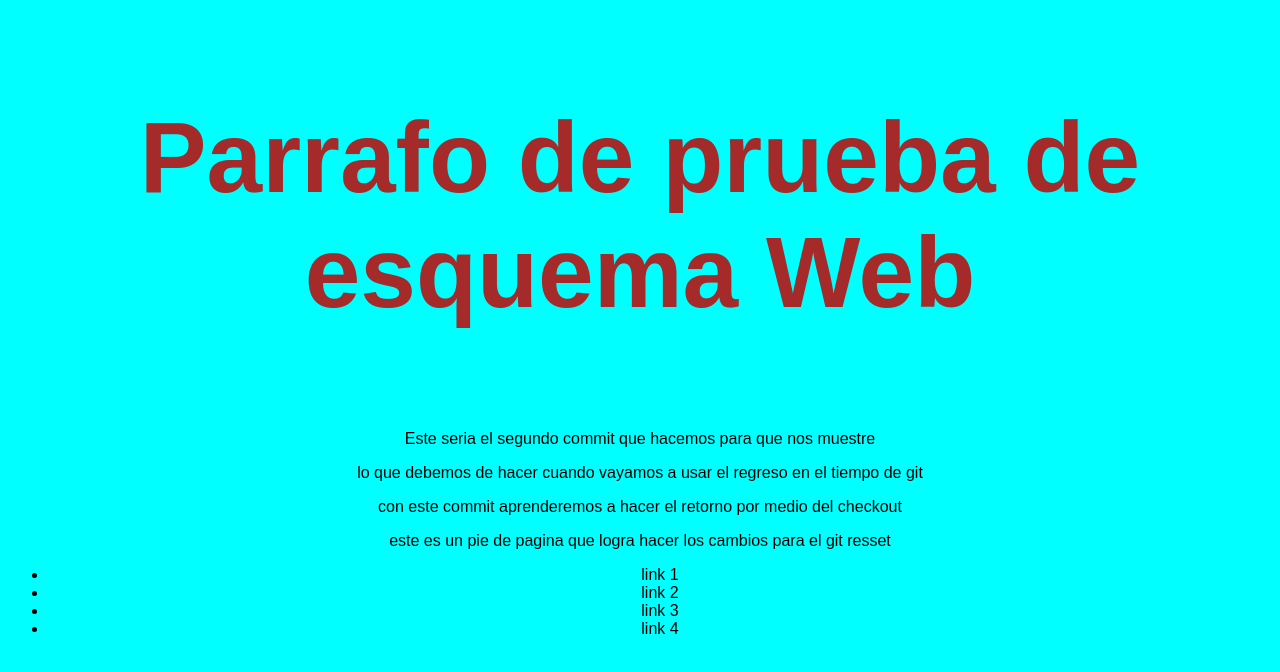
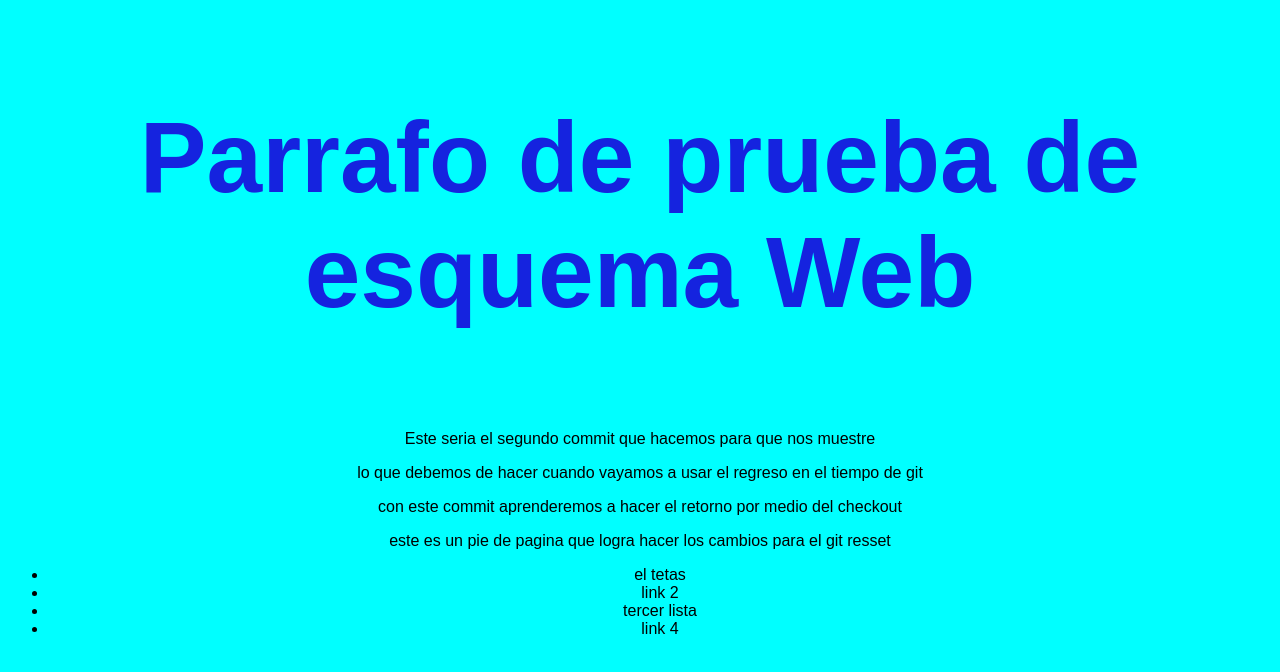
Before and after one commit to Lexrul/curso-platzi, a plain HTML site: page index.html in a window 1280 px wide. Drawn offline with Linux system fonts and the light colour scheme.

Commit message:
commit con jorol

```diff
--- a/css/estilos.css
+++ b/css/estilos.css
@@ -7,7 +7,7 @@ body{
 section{
     font-weight: 900;
     font-size: 100px;
-    color: brown;
+    color: rgb(21, 35, 223);
 }
 
 .titulo{
--- a/index.html
+++ b/index.html
@@ -25,9 +25,9 @@
         <p>este es un pie de pagina que logra hacer los cambios para el git resset</p>
 
         <ul>
-            <li>link 1</li>
+            <li>el tetas</li>
             <li>link 2</li>
-            <li>link 3</li>
+            <li>tercer lista</li>
             <li>link 4</li>
         </ul>
     </footer>
```
